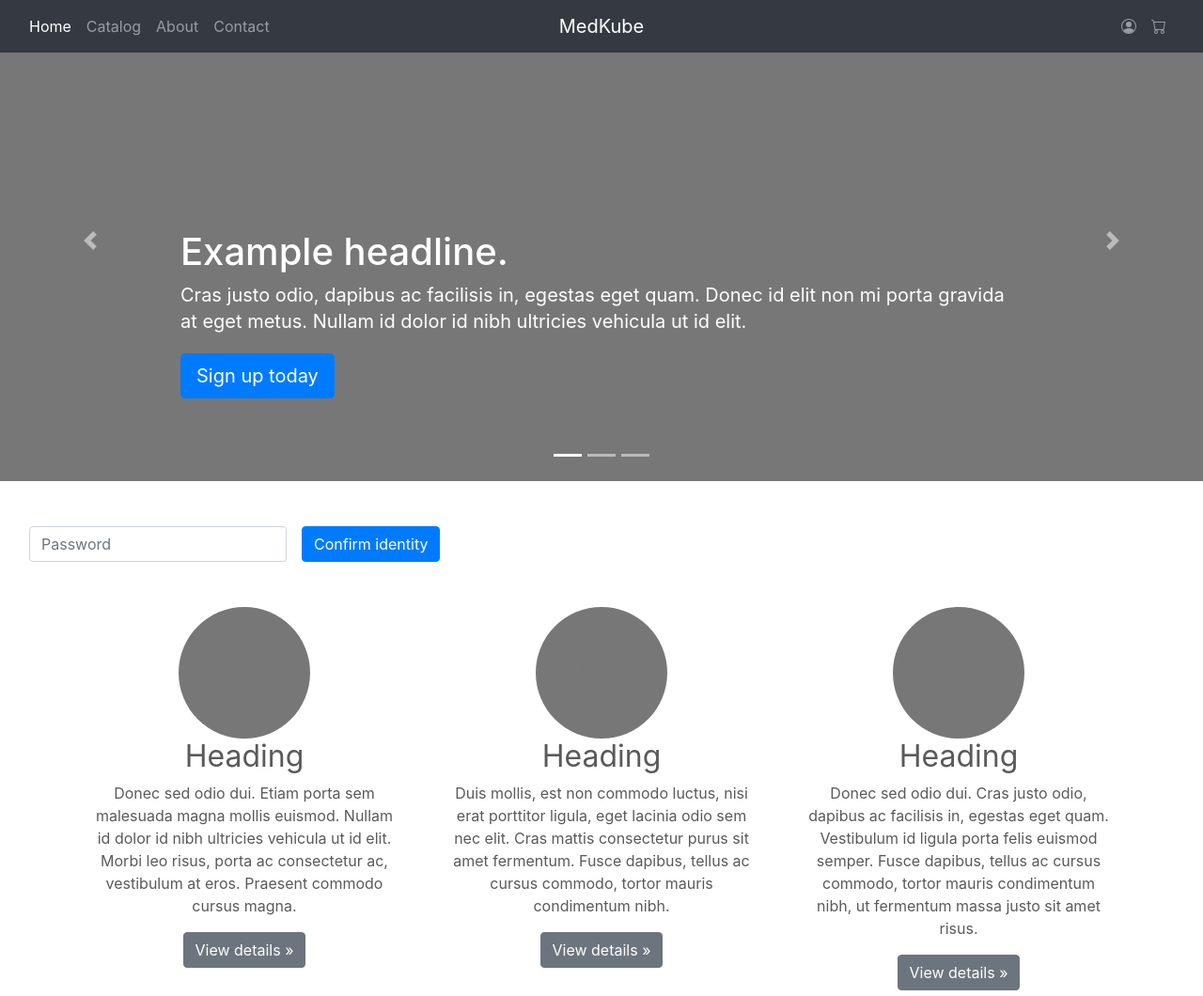
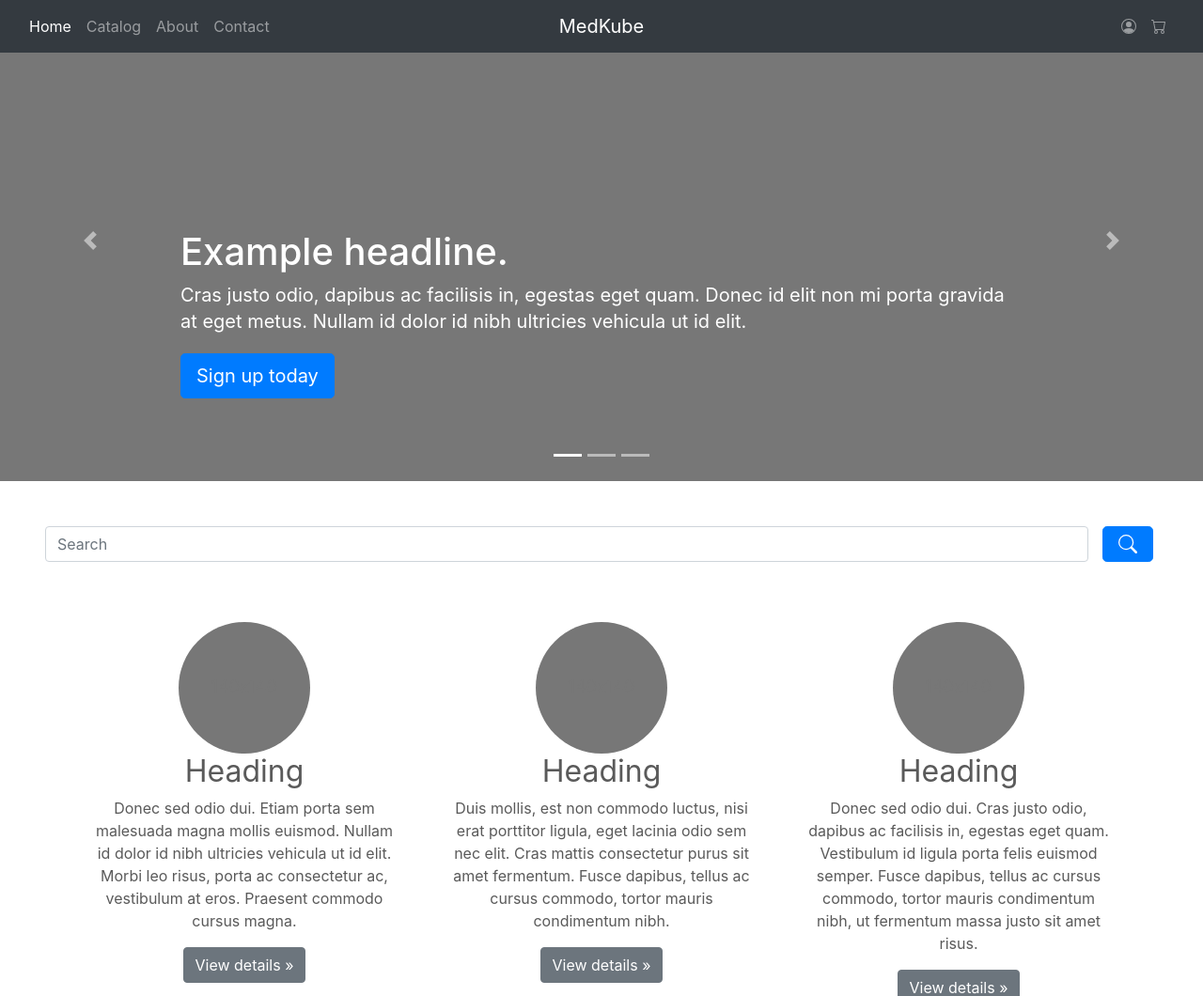
Before and after one commit to ShahzadUmarBaig/Pharmacy-Web-App, a PHP site: page / in a window 1280 px wide. Shown: the top 1060 px of the page at 94% size. Run offline with PHP 8.4, Linux system fonts and the light colour scheme; some libraries are stand-ins or nearby versions.

Commit message:
Added Search Bar

```diff
--- a/index.css
+++ b/index.css
@@ -12,3 +12,7 @@
     font-size: 3.5rem;
   }
 }
+
+.container-fluid .custom-container {
+  width: 100%;
+}
--- a/index.html
+++ b/index.html
@@ -229,22 +229,33 @@
         </a>
       </div>
 
-      <div class="container-fluid w-100">
+      <div class="container-fluid custom-container mb-5">
         <div class="row">
-          <div class="col">
-            <form class="form-inline mb-5">
-              <div class="form-group mx-sm-3">
-                <input
-                  type="password"
-                  class="form-control"
-                  id="inputPassword2"
-                  placeholder="Password"
+          <div class="col pl-5">
+            <div class="form-group">
+              <input type="text" class="form-control" placeholder="Search" />
+            </div>
+          </div>
+          <div class="col-1 pl-0">
+            <button type="submit" class="btn btn-primary btn-lg">
+              <svg
+                width="1em"
+                height="1em"
+                viewBox="0 0 16 16"
+                class="bi bi-search"
+                fill="currentColor"
+                xmlns="http://www.w3.org/2000/svg"
+              >
+                <path
+                  fill-rule="evenodd"
+                  d="M10.442 10.442a1 1 0 0 1 1.415 0l3.85 3.85a1 1 0 0 1-1.414 1.415l-3.85-3.85a1 1 0 0 1 0-1.415z"
                 />
-              </div>
-              <button type="submit" class="btn btn-primary">
-                Confirm identity
-              </button>
-            </form>
+                <path
+                  fill-rule="evenodd"
+                  d="M6.5 12a5.5 5.5 0 1 0 0-11 5.5 5.5 0 0 0 0 11zM13 6.5a6.5 6.5 0 1 1-13 0 6.5 6.5 0 0 1 13 0z"
+                />
+              </svg>
+            </button>
           </div>
         </div>
       </div>
```
